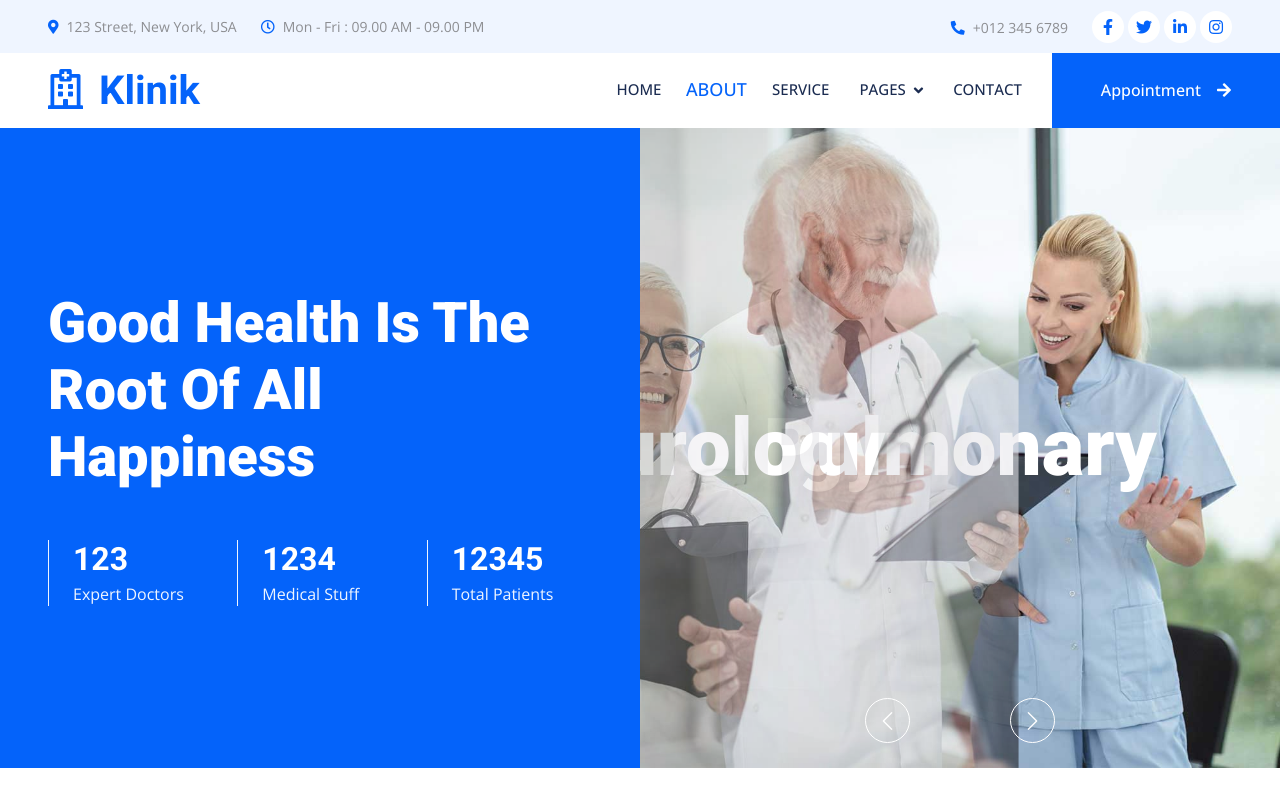
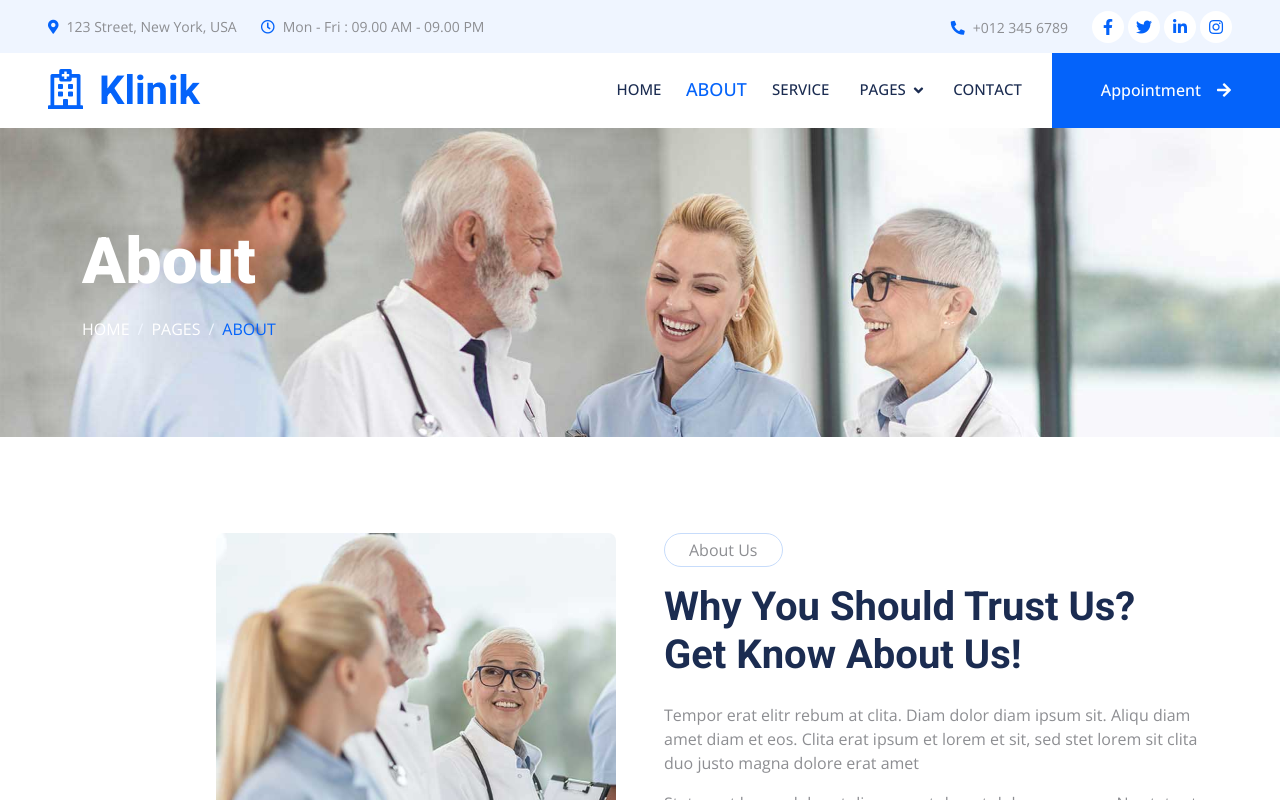
Before and after one commit to vpk79/ReactJS, a React (Vite) app in the folder react_project/: page /about in a window 1280 px wide. Shown: the top 800 px of the page. Built offline with nearby package versions, Linux system fonts and the light colour scheme.

Commit message:
headers update
Added dynamic headers and titles

```diff
--- a/react_project/src/App.jsx
+++ b/react_project/src/App.jsx
@@ -1,5 +1,5 @@
 import { useState } from 'react'
-import { Routes, Route } from 'react-router-dom';
+import { Routes, Route, useLocation } from 'react-router-dom';
 
 import HomePage from './components/HomePage/HomePage'
 import AboutPage from './components/AboutPage/AboutPage';
@@ -13,11 +13,28 @@ import ErrorPage from './components/Main/404';
 import Topbar from './components/Main/Topbar';
 import Footer from './components/Main/Footer';
 import Navbar from './components/Main/Navbar';
-import Header from './components/Main/Header';
+import HomeHeader from './components/Main/HomeHeader';
+import DefaultHeader from './components/Main/DefaultHeader';
 
 function App() {
   const [count, setCount] = useState(0);
 
+  const pageTitles = {
+    '/about': 'About',
+    '/service': 'Service',
+    '/contact': 'Contact',
+    '/team': 'Team',
+    '/feature': 'Feature',
+    '/appointment': 'Appointment',
+    '/testimonial': 'Testemonial',
+  };
+
+  const Header = () => {
+    const location = useLocation();
+    const currentPath = location.pathname;
+    const title = pageTitles[currentPath] || '404 error';
+    return currentPath === '/' ? <HomeHeader /> : <DefaultHeader title={title} />;
+  };
 
 
   return (
@@ -56,9 +73,6 @@ function App() {
 
       <Footer />
 
-
-
-
       {/* Back to Top */}
       <a
         href="#"
--- a/react_project/src/components/AboutPage/AboutPage.jsx
+++ b/react_project/src/components/AboutPage/AboutPage.jsx
@@ -9,7 +9,7 @@ export default function AboutPage() {
         <>
             <>
                 {/* Page Header Start */}
-                    <AboutHeader />
+                    {/* <AboutHeader /> */}
                 {/* Page Header End */}
 
                 {/* About Start */}
--- a/react_project/src/components/AppointmentPage/AppointmentPage.jsx
+++ b/react_project/src/components/AppointmentPage/AppointmentPage.jsx
@@ -7,7 +7,7 @@ export default function AppointmentPage() {
         <>
 
             {/* Page Header Start */}
-                <AppointmentHeader />
+                {/* <AppointmentHeader /> */}
             {/* Page Header End */}
 
             {/* Appointment Start */}
--- a/react_project/src/components/ContactPage/ContactPage.jsx
+++ b/react_project/src/components/ContactPage/ContactPage.jsx
@@ -5,7 +5,7 @@ export default function ContactPage() {
     return (
         <>
             {/* Page Header Start */}
-            <ContactHeader />
+            {/* <ContactHeader /> */}
             {/* Page Header End */}
 
             {/* Contact Start */}
--- a/react_project/src/components/FeaturePage/FeaturePage.jsx
+++ b/react_project/src/components/FeaturePage/FeaturePage.jsx
@@ -1,11 +1,10 @@
-import { Link } from 'react-router-dom'
 import FeatureHeader from './FeatureHeader'
 
 export default function FeaturePage() {
     return (
         <>
             {/* Page Header Start */}
-            <FeatureHeader />
+            {/* <FeatureHeader /> */}
             {/* Page Header End */}
 
 
--- a/react_project/src/components/HomePage/HomePage.jsx
+++ b/react_project/src/components/HomePage/HomePage.jsx
@@ -1,4 +1,4 @@
-import Header from '../Main/Header'
+import Header from '../Main/HomeHeader'
 import About from '../Main/About'
 import Service from '../Main/Service'
 import Feature from '../Main/Feature'
@@ -9,7 +9,7 @@ import Testemonial from '../Main/Testimonial'
 export default function HomePage(){
     return(
         <>
-            <Header />
+            {/* <Header /> */}
 
             <About />
 
--- /dev/null
+++ b/react_project/src/components/Main/DefaultHeader.jsx
@@ -0,0 +1,38 @@
+import { Link } from "react-router-dom";
+
+export default function DefaultHeader({ title }) {
+    return (
+        <>
+            <div
+                className="container-fluid page-header py-5 mb-5 wow fadeIn"
+                data-wow-delay="0.1s"
+            >
+                <div className="container py-5">
+                    <h1 className="display-3 text-white mb-3 animated slideInDown">
+                       { title }
+                    </h1>
+                    <nav aria-label="breadcrumb animated slideInDown">
+                        <ol className="breadcrumb text-uppercase mb-0">
+                            <li className="breadcrumb-item">
+                                <Link to="/" className="text-white">
+                                    Home
+                                </Link>
+                            </li>
+                            <li className="breadcrumb-item">
+                                <a className="text-white" href="#">
+                                    Pages
+                                </a>
+                            </li>
+                            <li
+                                className="breadcrumb-item text-primary active"
+                                aria-current="page"
+                            >
+                                { title }
+                            </li>
+                        </ol>
+                    </nav>
+                </div>
+            </div>
+        </>
+    )
+}
--- a/react_project/src/components/Main/Header.jsx
+++ b/react_project/src/components/Main/HomeHeader.jsx
@@ -3,7 +3,7 @@ import 'owl.carousel/dist/assets/owl.carousel.css';
 import 'owl.carousel/dist/assets/owl.theme.default.css';
 import OwlCarousel from 'react-owl-carousel';
 
-export default function Header() {
+export default function HomeHeader() {
     const options = {
         loop: true,
         margin: 10,
--- a/react_project/src/components/ServicePage/ServicePage.jsx
+++ b/react_project/src/components/ServicePage/ServicePage.jsx
@@ -8,7 +8,7 @@ export default function ServicePage(){
         <>
             <>
                 {/* Page Header Start */}
-                    <ServiceHeader />
+                    {/* <ServiceHeader /> */}
                 {/* Page Header End */}
 
                 {/* Service Start */}
--- a/react_project/src/components/TeamPage/TeamPage.jsx
+++ b/react_project/src/components/TeamPage/TeamPage.jsx
@@ -7,7 +7,7 @@ export default function TeamPage(){
             <>
 
                 {/* Page Header Start */}
-                    <TeamHeader />
+                    {/* <TeamHeader /> */}
                 {/* Page Header End */}
 
                 {/* Team Start */}
--- a/react_project/src/components/TestimonialPage/TestimonialPage.jsx
+++ b/react_project/src/components/TestimonialPage/TestimonialPage.jsx
@@ -7,7 +7,7 @@ export default function TestimonialPage() {
         <>
             <>
                 {/* Page Header Start */}
-                    <TestemonialHeader />
+                    {/* <TestemonialHeader /> */}
                 {/* Page Header End */}
 
                 {/* Testimonial Start */}
```
